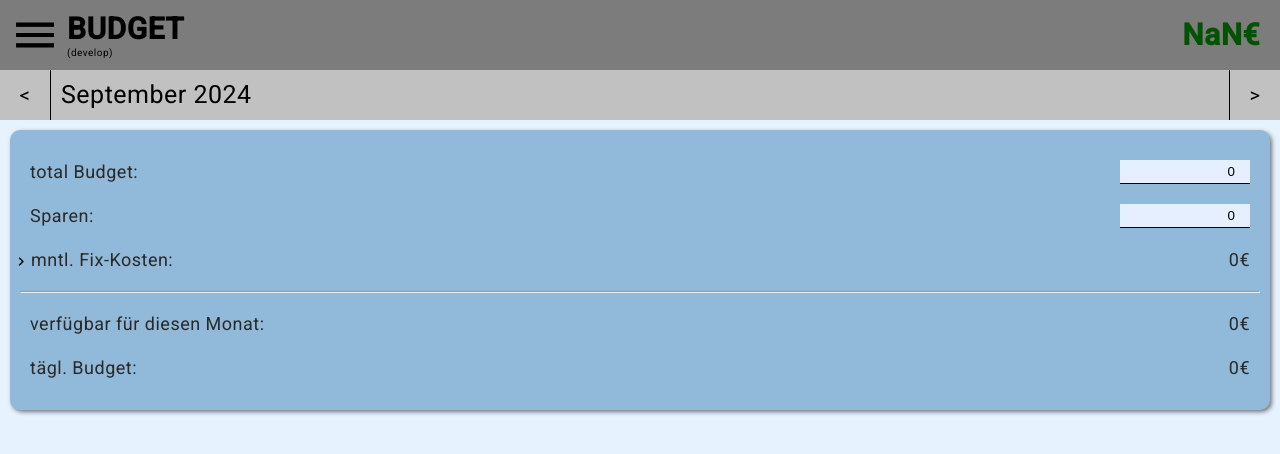
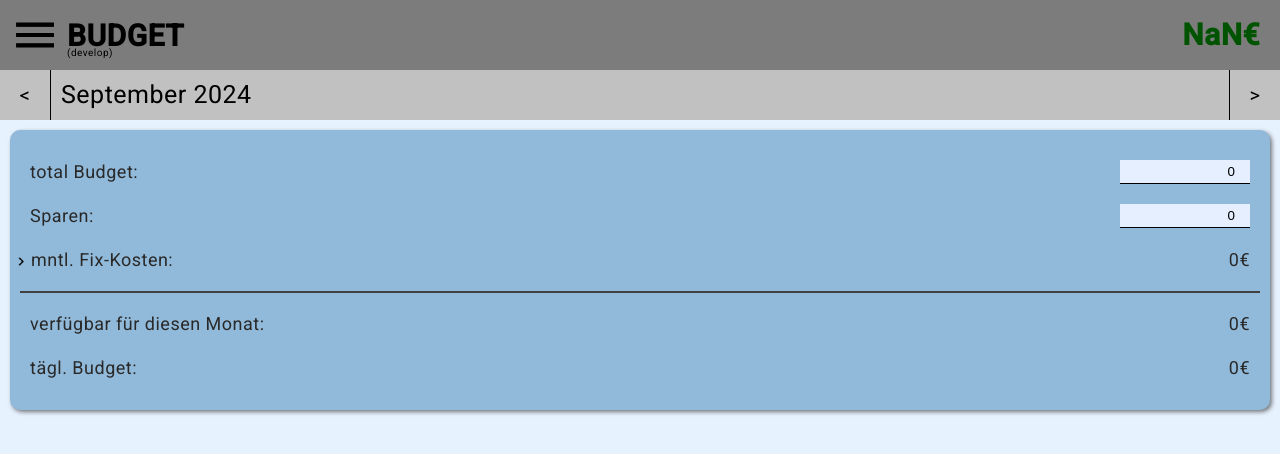
Before and after one commit to snipsllll/MoneyManagerPwa, an Angular app: page /budget in a window 1280 px wide. Shown: the top 454 px of the page. Built offline with nearby package versions, Linux system fonts and the light colour scheme.

Commit message:
buchung für zukunf planen

```diff
--- a/src/app/SharedComponents/top-bar/top-bar.component.css
+++ b/src/app/SharedComponents/top-bar/top-bar.component.css
@@ -87,11 +87,12 @@
 }
 
 .top-bar__text-wrapper {
+  margin-left: 7px;
   margin-top: 7px;
-  margin-left: 7px;
 }
 
 .top-bar__title {
+  margin-top: 7px;
   display: flex;
   justify-content: center;
   align-items: center;
@@ -99,6 +100,7 @@
 }
 
 .top-bar__version {
+  margin-top: -7px;
   font-size: 10px;
 }
 
--- a/src/app/Sites/Budget/budget/budget.component.css
+++ b/src/app/Sites/Budget/budget/budget.component.css
@@ -5,7 +5,7 @@
   padding: 10px;
 }
 
-.hr-details {
+.budget__hr {
   border: none;
   height: 2px;
   background-color: #404040;
--- a/src/app/Sites/Budget/budget/budget.component.html
+++ b/src/app/Sites/Budget/budget/budget.component.html
@@ -52,7 +52,7 @@
         </div>
       </div>
     </div>
-    <hr class="hr">
+    <hr class="budget__hr">
     <div class="budget-bottom">
       <div class="budget__element-wrapper">
         <div class="budget__element-label">
```
